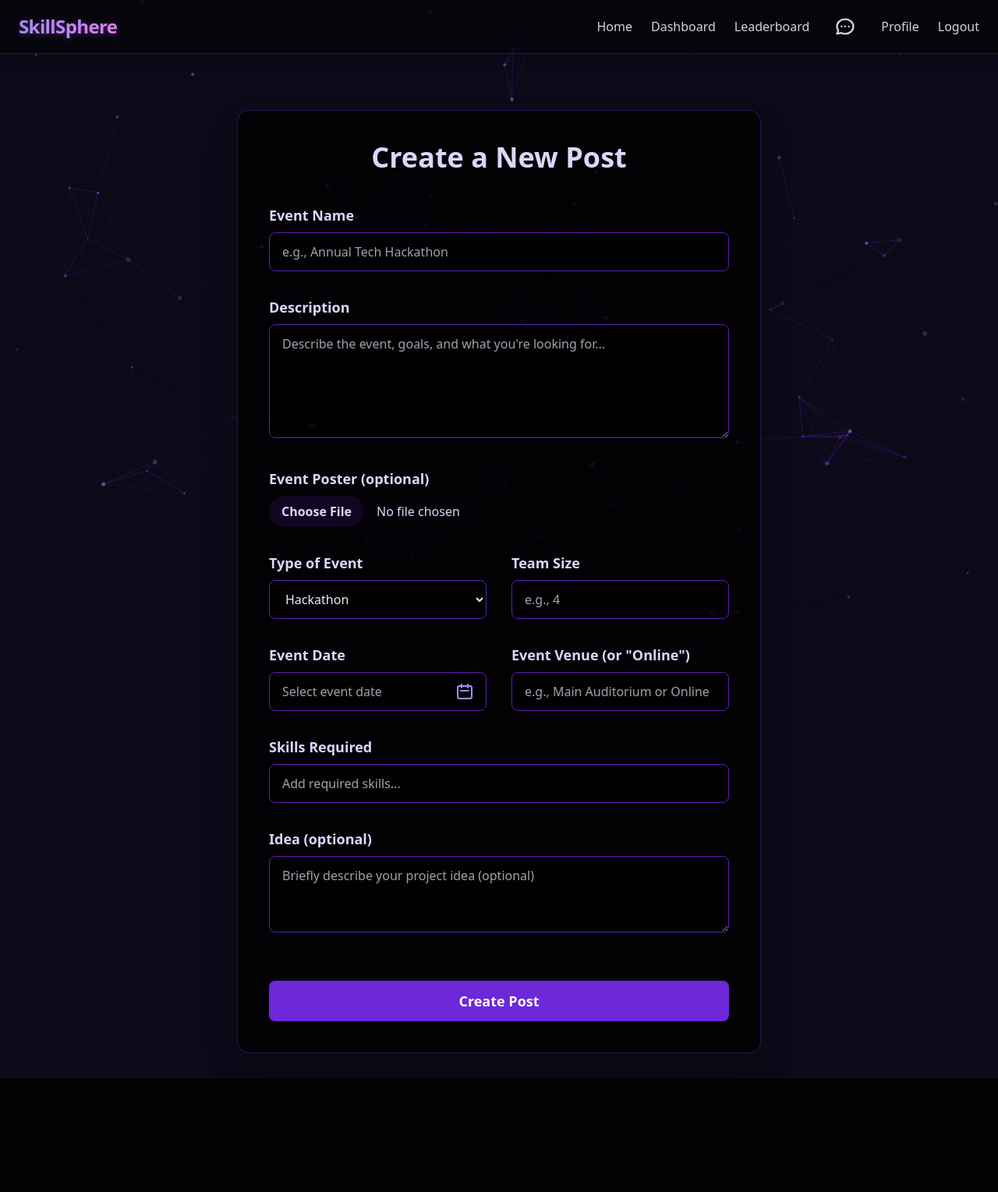
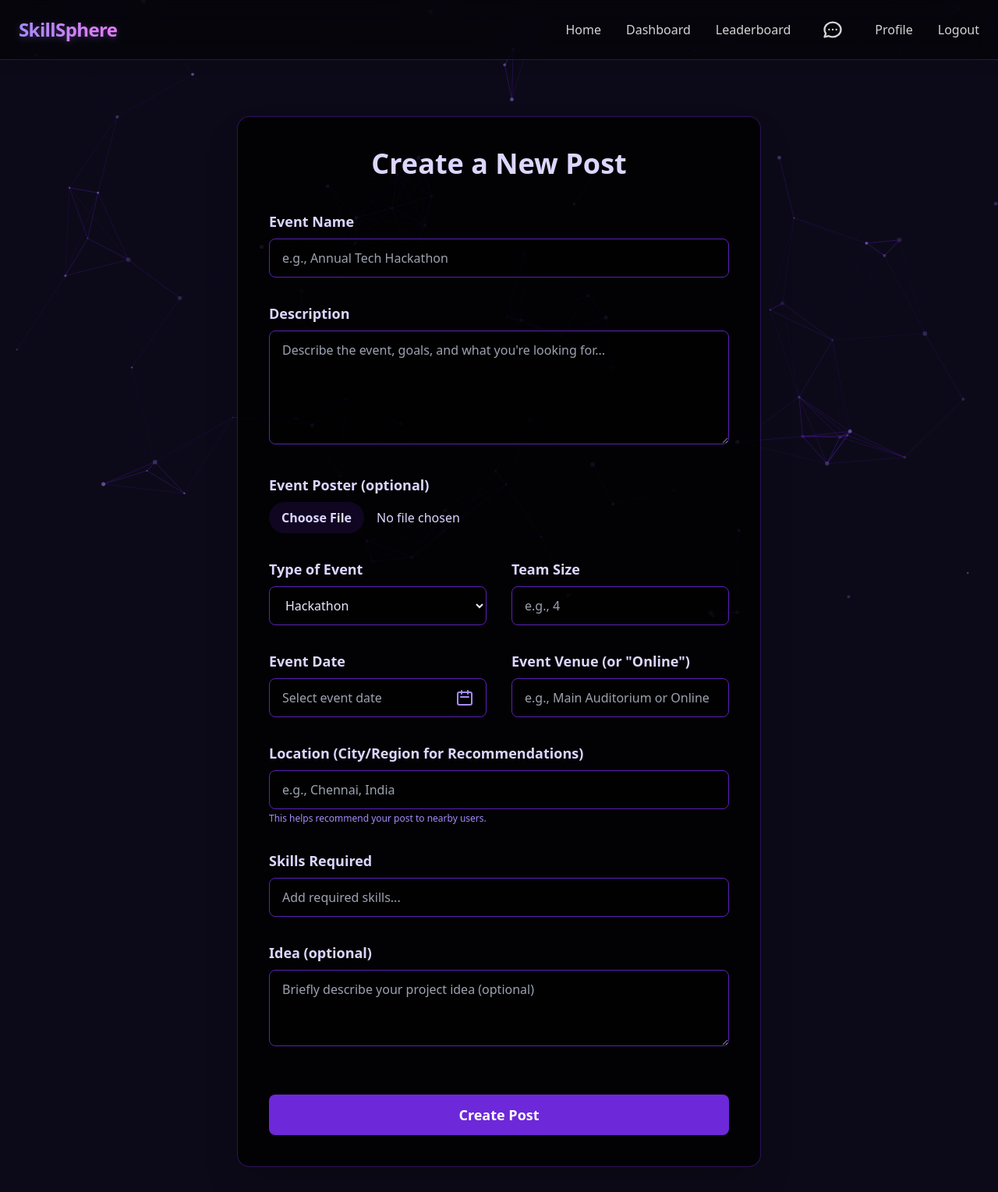
Before and after one commit to GOWTHAMK-byte/skillsphere, a Flask app: page /create_post in a window 1280 px wide. Shown: the whole page at 78% size. Before the commit the page ends 1383 px from the top, so only its background shows below. Run offline with Flask 3, Linux system fonts and the light colour scheme; the visitor is signed in with stand-in values (Sample User, id 1); data comes from the database, SQL or seed files in the repository; both versions use the stored data as it was after the commit; data that the repository does not hold is empty; some libraries are stand-ins or nearby versions.

Commit message:
resolved create post error

```diff
--- a/app/forms.py
+++ b/app/forms.py
@@ -83,6 +83,8 @@ class CreatePostForm(FlaskForm):
     required_skills = StringField('Skills Required')
     event_datetime = DateField('Event Date', format='%Y-%m-%d', validators=[Optional()])
     event_venue = StringField('Event Venue (or "Online")', validators=[Optional()])
+    # --- NEW FIELD ---
+    location = StringField('Location (City/Region for Recommendations)', validators=[Optional(), Length(max=150)])
     submit = SubmitField('Create Post')
     male_slots = IntegerField('Number of Males', default=0)
     female_slots = IntegerField('Number of Females', default=0)
--- a/app/templates/base.html
+++ b/app/templates/base.html
@@ -81,14 +81,14 @@
     <div id="tsparticles" style="position:fixed; z-index:-1; top:0; left:0; width:100%; height:100%;"></div>
 
     <header class="w-full bg-black/50 shadow-lg sticky top-0 z-50 border-b border-violet-900/60 backdrop-blur-lg">
-        <div class="max-w-7xl mx-auto px-4 sm:px-6 py-3 flex justify-between items-center">
+        <div class="max-w-screen-xl mx-auto px-4 sm:px-6 py-4 flex justify-between items-center">
             <a href="{{ url_for('index') }}" class="focus-ring" aria-label="SkillSphere Home">
                 <h1 class="text-2xl font-bold tracking-tight text-transparent bg-clip-text bg-gradient-to-r from-violet-400 to-fuchsia-400 drop-shadow-[0_2px_4px_rgba(167,139,250,0.3)]">
                     SkillSphere
                 </h1>
             </a>
 
-            <nav class="space-x-4 sm:space-x-6 flex items-center text-base">
+            <nav class="space-x-6 sm:space-x-8 flex items-center text-base">
                 <a href="{{ url_for('index') }}" class="text-neutral-300 hover:text-white font-medium nav-link focus-ring" aria-label="Home">Home</a>
                 <a href="{{ url_for('dashboard') }}" class="text-neutral-300 hover:text-white font-medium nav-link focus-ring relative" aria-label="Dashboard">
                     Dashboard
--- a/app/templates/create_post.html
+++ b/app/templates/create_post.html
@@ -61,6 +61,14 @@
                 </div>
             </div>
             <div>
+                {{ form.location.label(class="block text-violet-200 text-lg font-semibold mb-2") }}
+                {{ form.location(class="w-full px-4 py-3 border border-violet-800 bg-black/40 text-violet-100 rounded-lg focus:outline-none focus:ring-2 focus:ring-violet-600 text-base", placeholder="e.g., Chennai, India") }}
+                <p class="text-xs text-violet-400 mt-1">This helps recommend your post to nearby users.</p>
+                {% for error in form.location.errors %}
+                <span class="text-red-400 text-sm mt-1 block">{{ error }}</span>
+                {% endfor %}
+            </div>
+            <div>
                 {{ form.required_skills.label(class="block text-violet-200 text-lg font-semibold mb-2") }}
                 {{ form.required_skills(class="w-full bg-black/40 text-violet-100 border border-violet-800 rounded-lg px-4 py-3 text-base", placeholder="Add required skills...") }}
                 {% for error in form.required_skills.errors %}
@@ -80,15 +88,10 @@
 {% endblock %}
 
 {% block scripts %}
-<!-- Flatpickr CSS -->
 <link rel="stylesheet" href="https://cdn.jsdelivr.net/npm/flatpickr/dist/flatpickr.min.css">
-<!-- Tagify CSS -->
 <link rel="stylesheet" href="https://cdn.jsdelivr.net/npm/@yaireo/tagify/dist/tagify.css">
-<!-- Flatpickr JS -->
 <script src="https://cdn.jsdelivr.net/npm/flatpickr"></script>
-<!-- Tagify JS -->
 <script src="https://cdn.jsdelivr.net/npm/@yaireo/tagify"></script>
-<!-- Flatpickr custom init -->
 <script src="{{ url_for('static', filename='js/flatpickr-init.js') }}"></script>
 <script>
 document.addEventListener('DOMContentLoaded', function() {
```
Also changed, not shown: app/templates/landing.html (+0 -13 lines), app.db, app/models.py (line endings or trailing spaces), app/routes.py (line endings or trailing spaces).
